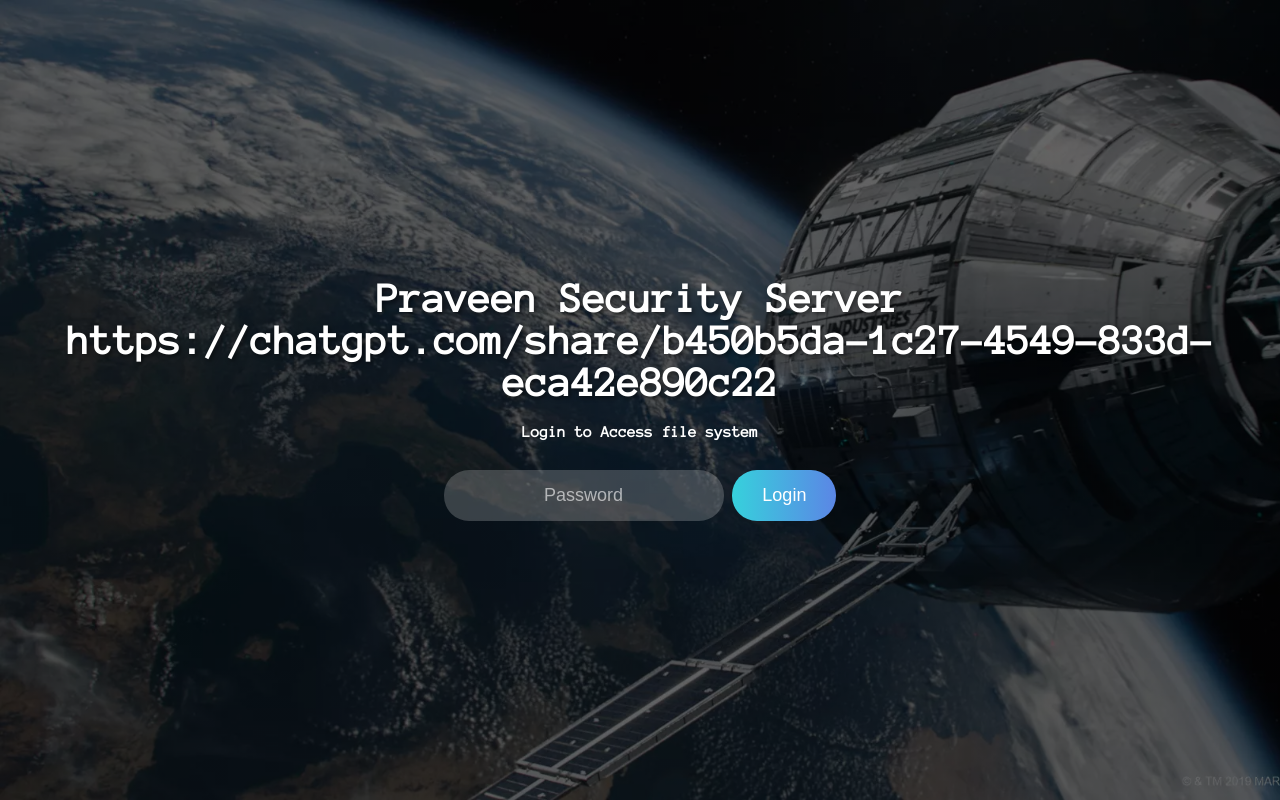
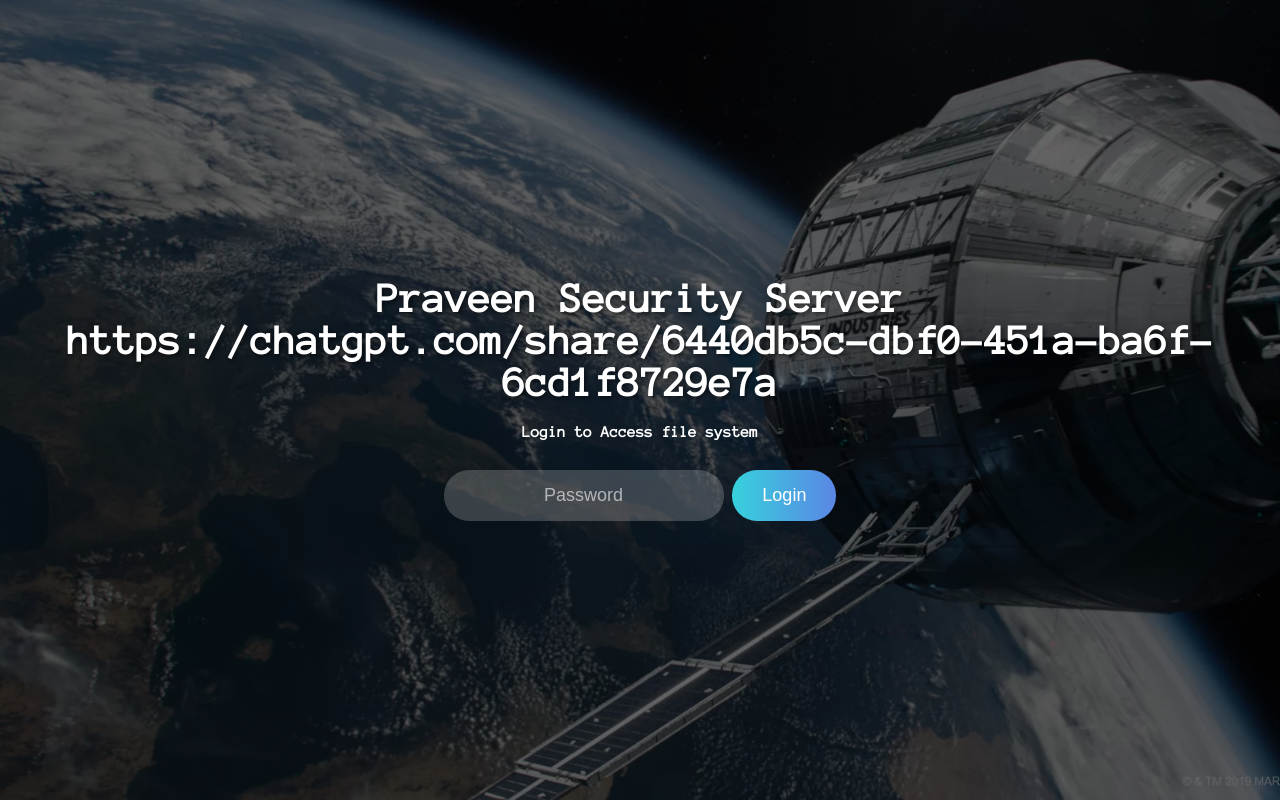
Before and after one commit to 1Pravi/1Pravi.github.io, a plain HTML site: page index.html in a window 1280 px wide. Drawn offline with Linux system fonts and the light colour scheme.

Commit message:
Update index.html

```diff
--- a/index.html
+++ b/index.html
@@ -76,7 +76,7 @@
 <body>
 
 <div class="container">
-    <h1>Praveen Security Server  https://chatgpt.com/share/b450b5da-1c27-4549-833d-eca42e890c22 </h1>
+    <h1>Praveen Security Server  https://chatgpt.com/share/6440db5c-dbf0-451a-ba6f-6cd1f8729e7a </h1>
     <p class="security-text">Login to Access file system</p>
     <input type="password" id="password" placeholder="Password" onkeypress="handleKeyPress(event)">
     <button onclick="login()">Login</button>
```
